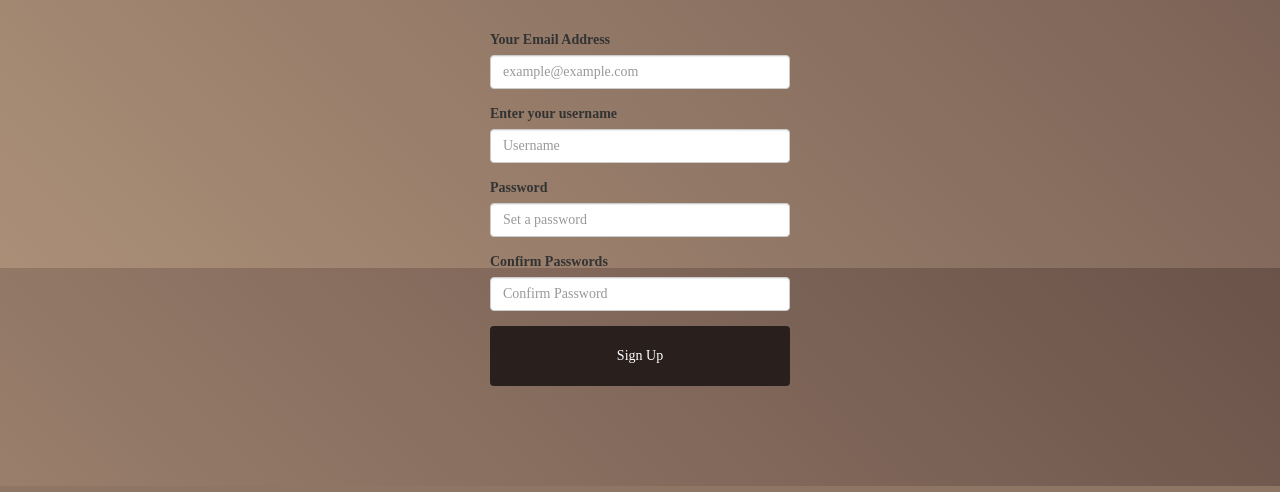
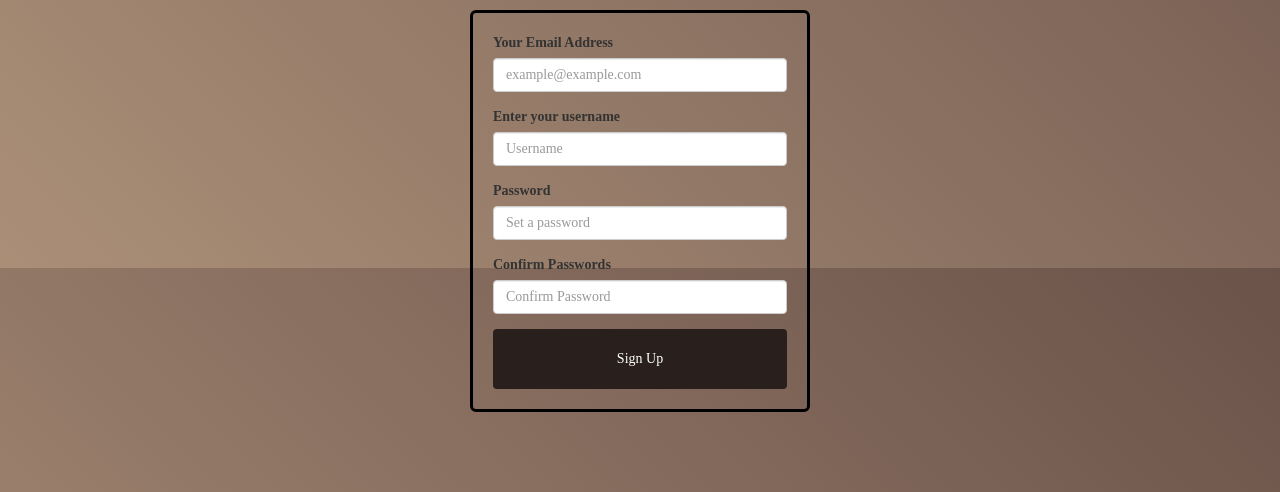
Before and after one commit to 96olbap/spotOn-blog, a Flask app: page /authenticate/register in a window 1280 px wide. Shown: the part 532-1024 px from the top of the page. Run offline with Flask 2, Linux system fonts and the light colour scheme; some libraries are stand-ins or nearby versions.

Commit message:
This commit will add a border to the login and register forms

```diff
--- a/app/static/css/register.css
+++ b/app/static/css/register.css
@@ -39,6 +39,7 @@ body {
     opacity: 0;
     transform: translate3d(0, 500px, 0);
     animation: arrive 500ms ease-in-out 0.9s forwards;
+    border: 3px solid black;
 }
 
 .form--no {
```
Also changed, not shown: app/static/photos/37730678_665326470504853_6694633852909912064_n.jpg (added).
